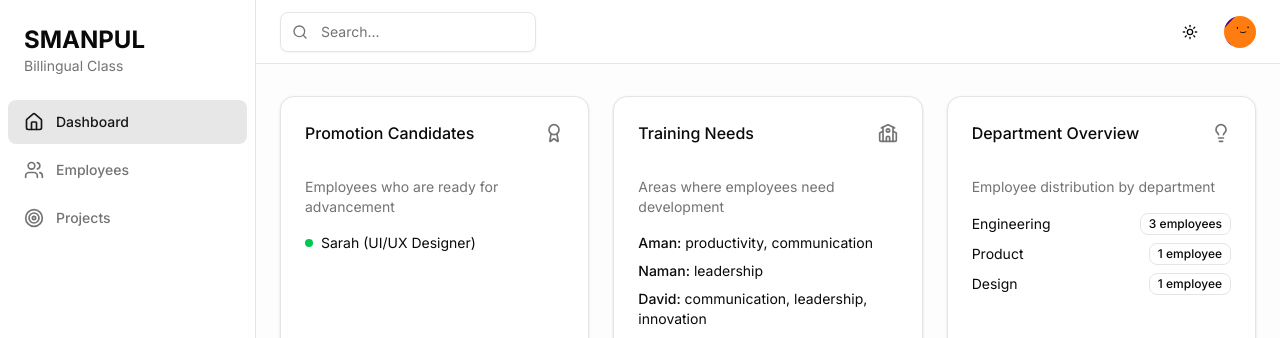
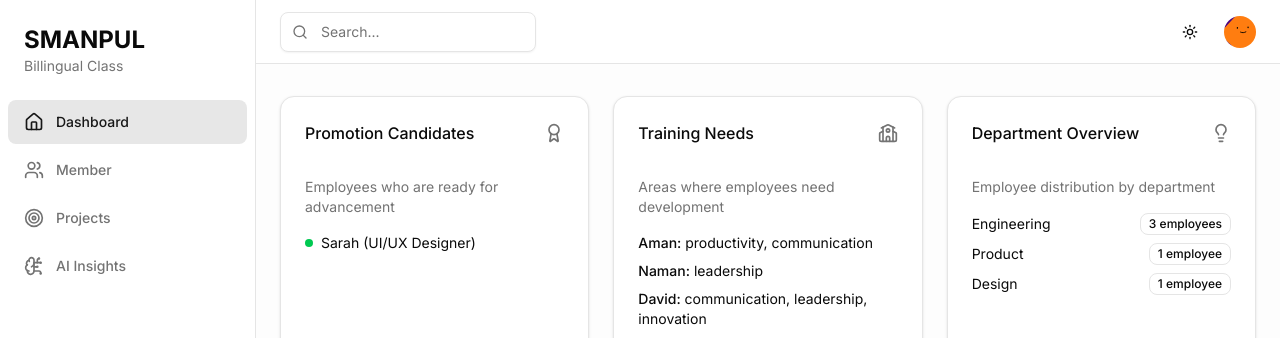
Before and after one commit to TwentyCloff/employee, a Next.js app: page / in a window 1280 px wide. Shown: the top 338 px of the page. Built offline with nearby package versions, Linux system fonts and the light colour scheme.

Commit message:
Update SideNav.jsx

```diff
--- a/components/dashboard/SideNav.jsx
+++ b/components/dashboard/SideNav.jsx
@@ -17,11 +17,11 @@ export function SideNav() {
 
   const navItems = [
     { label: 'Dashboard', href: '/', icon: Home },
-    { label: 'Employees', href: '/employees', icon: Users },
+    { label: 'Member', href: '/employees', icon: Users },
     // { label: 'Performance', href: '/performance', icon: BarChart3 },
     // { label: 'Recommendations', href: '/recommendations', icon: Award },
     { label: 'Projects', href: '/projects', icon: Target },
-    // { label: 'AI Insights', href: '/insights', icon: BrainCircuit },
+    { label: 'AI Insights', href: '/insights', icon: BrainCircuit },
     // { label: 'Learning', href: '/learning', icon: BookOpen }
   ];
 
```
